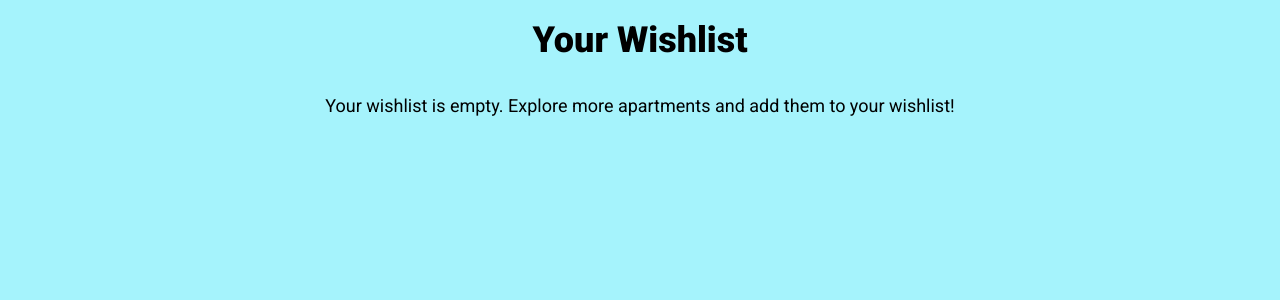
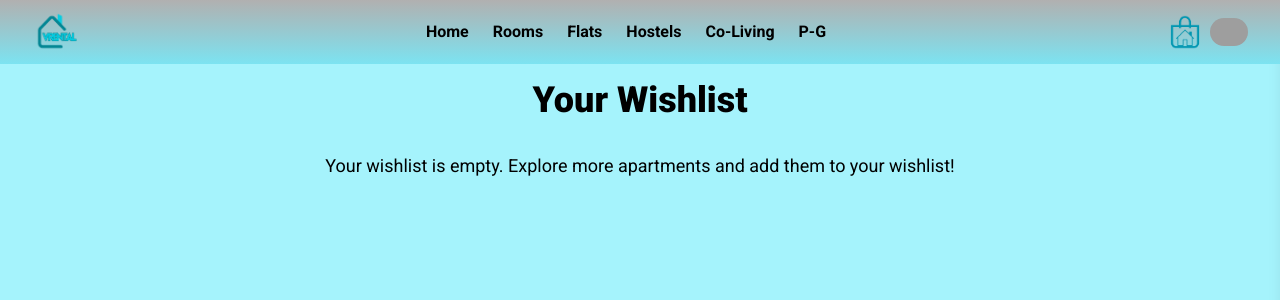
Before and after one commit to Divyanshu7611/vrental, a Next.js app: page /wishlist in a window 1280 px wide. Shown: the top 300 px of the page. Built offline with nearby package versions, Linux system fonts and the light colour scheme; sample sign-in values are in the browser's storage; grey boxes are pictures that could not be loaded.

Commit message:
Back Button Added

```diff
--- a/src/app/wishlist/page.tsx
+++ b/src/app/wishlist/page.tsx
@@ -1,58 +1,8 @@
-// "use client";
-// import React, { useContext } from "react";
-// import { UserContext } from "@/context/UserContext";
-// import FlatCard from "@/components/mini/FlatCard"; // Adjust the import path as necessary
-
-// const WishlistPage: React.FC = () => {
-//   const userContext = useContext(UserContext);
-
-//   if (!userContext || !userContext.userAuthData) {
-//     return <div>Please log in to view your wishlist.</div>;
-//   }
-
-//   const { wishlist } = userContext;
-
-//   return (
-//     <div className="p-5">
-//       <h1 className="text-3xl font-bold mb-5">Your Wishlist</h1>
-//       {Object.keys(wishlist).length === 0 ? (
-//         <p className="text-lg">Your wishlist is empty.</p>
-//       ) : (
-//         <div className="space-y-10">
-//           {Object.values(wishlist).map((apartment) => (
-//             <FlatCard
-//               key={apartment.id}
-//               id={apartment.id}
-//               title={apartment.title}
-//               description={apartment.description}
-//               location={apartment.location}
-//               price={apartment.price}
-//               image={apartment.image}
-//               flexProp={apartment.flexProp}
-//               category={apartment.category}
-//               averageRating={apartment.averageRating}
-//               contactNo={apartment.contactNo}
-//               furnitureDescription={apartment.furnitureDescription}
-//               parking={apartment.parking}
-//               electricity={apartment.electricity}
-//               facility={apartment.facility}
-//               availableFor={apartment.availableFor}
-//               furniture={apartment.furniture}
-//               client={apartment.client}
-//             />
-//           ))}
-//         </div>
-//       )}
-//     </div>
-//   );
-// };
-
-// export default WishlistPage;
-
 "use client";
 import React, { useContext } from "react";
 import { UserContext } from "@/context/UserContext";
 import FlatCard from "@/components/mini/FlatCard"; // Adjust the import path as necessary
+import Navbar from "@/components/global/Navbar";
 
 const WishlistPage: React.FC = () => {
   const userContext = useContext(UserContext);
@@ -73,7 +23,9 @@ const WishlistPage: React.FC = () => {
   );
 
   return (
-    <div className="p-5 mx-auto bg-cyan-200 min-w-screen min-h-screen">
+    <div>
+      <Navbar />
+      <div className="p-5 mx-auto bg-cyan-200 min-w-screen min-h-screen pt-20">
         <h1 className="text-4xl font-extrabold mb-8 text-center">
           Your Wishlist
         </h1>
@@ -109,6 +61,7 @@ const WishlistPage: React.FC = () => {
           </div>
         )}
       </div>
+    </div>
   );
 };
 
--- a/src/components/global/Navbar.tsx
+++ b/src/components/global/Navbar.tsx
@@ -60,6 +60,9 @@ export default function Navbar() {
         <div className="hidden lg:flex mx-auto">
           <ul className="flex items-center gap-6 mx-auto justify-center">
             <li className="text-base font-semibold text-[#000000] cursor-pointer hover:scale-110 hover:font-bold">
+              <a href="/">Home</a>
+            </li>
+            <li className="text-base font-semibold text-[#000000] cursor-pointer hover:scale-110 hover:font-bold">
               <a href="/category?category=ROOM">Rooms</a>
             </li>
             <li className="text-base font-semibold text-[#000000] cursor-pointer hover:scale-110 hover:font-bold">
@@ -92,7 +95,7 @@ export default function Navbar() {
                 />
 
                 <img
-                  src={ProfileImage}
+                  src={`https://api.dicebear.com/5.x/initials/svg?seed=${userContext?.userAuthData?.firstName} ${userContext?.userAuthData?.lastName}&backgroundColor=418FA9`}
                   alt="Profile"
                   width={38}
                   height={38}
--- a/src/components/view/ApartmentDetails.tsx
+++ b/src/components/view/ApartmentDetails.tsx
@@ -4,6 +4,7 @@ import Swipper from "./Swiper";
 import StarRating from "../Profile/StarRating";
 import axios from "axios";
 import { useSearchParams } from "next/navigation";
+import { useRouter } from "next/navigation";
 
 interface ApartmentDetailsProps {
   data: {
@@ -22,6 +23,7 @@ interface ApartmentDetailsProps {
 }
 
 const ApartmentDetails: React.FC<ApartmentDetailsProps> = ({ data }) => {
+  const router = useRouter();
   // Split the facility string into an array
   const facilityList = data.facility.split(", ");
   const furnitureList = data.furniture.split(", ");
@@ -34,8 +36,22 @@ const ApartmentDetails: React.FC<ApartmentDetailsProps> = ({ data }) => {
     facilityList.slice(columnIndex * 5, (columnIndex + 1) * 5)
   );
 
+  const furnitureColumns = Array.from(
+    { length: Math.ceil(furnitureList.length / 5) },
+    (_, columnIndex) =>
+      furnitureList.slice(columnIndex * 5, (columnIndex + 1) * 5)
+  );
+
   return (
     <div className="bg-gradient-to-b from-[#00FFFF] to-[#009999] lg:w-3/4 p-5 rounded-lg shadow-lg w-full">
+      <button
+        className="px-3 py-1 bg-gray-600 text-white rounded-lg mb-2 hover:scale-105 transition-all duration-200"
+        onClick={() => {
+          router.back();
+        }}
+      >
+        Back Menu
+      </button>
       <Swipper images={data.image_urls} />
       <div className="flex w-full justify-between mt-6">
         <div className="flex flex-col">
@@ -83,9 +99,9 @@ const ApartmentDetails: React.FC<ApartmentDetailsProps> = ({ data }) => {
       <div className="bg-gradient-to-b from-[#00FFFF] to-[#009999] w-full rounded-xl p-4 mt-12">
         <p className="text-lg font-medium mb-2">Furniture:</p>
         <div className="grid grid-cols-1 lg:grid-cols-2 gap-4 max-h-[300px] overflow-y-auto">
-          {facilityColumns.map((column, columnIndex) => (
+          {furnitureColumns.map((column, columnIndex) => (
             <div key={columnIndex} className="flex flex-col">
-              {column.map((facility, index) => (
+              {column.map((furniture, index) => (
                 <div key={index} className="flex items-center mb-2">
                   <input
                     type="checkbox"
@@ -97,7 +113,7 @@ const ApartmentDetails: React.FC<ApartmentDetailsProps> = ({ data }) => {
                     htmlFor={`facility-${columnIndex}-${index}`}
                     className="text-lg"
                   >
-                    {facility}
+                    {furniture}
                   </label>
                 </div>
               ))}
--- a/src/components/view/OwnerDetails.tsx
+++ b/src/components/view/OwnerDetails.tsx
@@ -49,7 +49,7 @@ const OwnerDetails: React.FC<OwnerDetailsProps> = ({ data }) => {
     <div className="lg:w-1/4 flex lg:flex-col items-center flex-row gap-5">
       <div className="flex flex-col justify-center items-center">
         <img
-          src={data.image}
+          src={`https://api.dicebear.com/5.x/initials/svg?seed=${data.firstName} ${data.lastName}&backgroundColor=418FA9`}
           alt="Owner"
           height={200}
           width={200}
```
Lines whose indentation alone changed are shown as unchanged.
